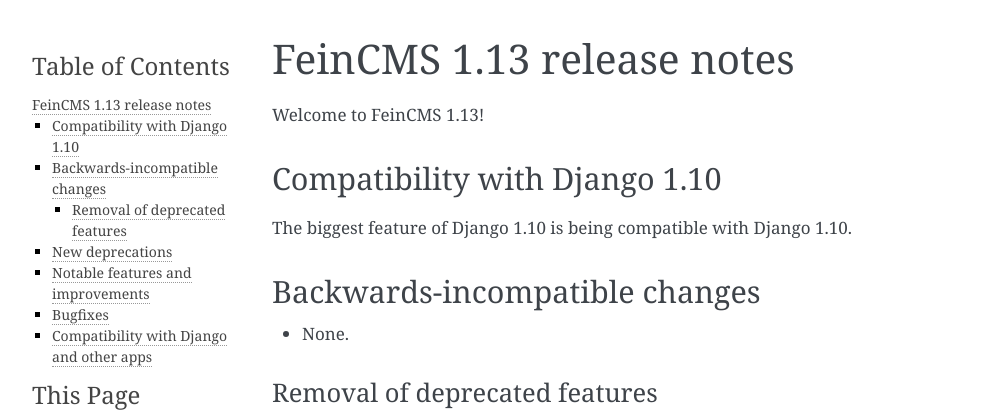
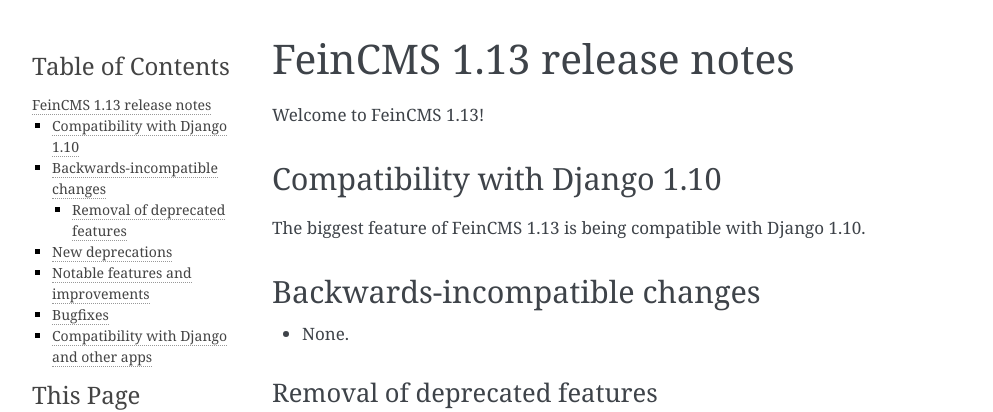
Before and after one commit to feincms/feincms, a Sphinx documentation site: the page built from docs/releases/1.13.rst, in a window 1280 px wide. Shown: the top 412 px of the page, without its empty margins (148-1141 px from the left). Built offline with Sphinx 7.4.7, drawn with Linux system fonts in a browser that asks for light colours.

Commit message:
Update release notes
Remove conceptual typo. :)

```diff
--- a/docs/releases/1.13.rst
+++ b/docs/releases/1.13.rst
@@ -8,7 +8,7 @@
 Compatibility with Django 1.10
 ==============================
 
-The biggest feature of Django 1.10 is being compatible with Django 1.10.
+The biggest feature of FeinCMS 1.13 is being compatible with Django 1.10.
 
 
 Backwards-incompatible changes
```
